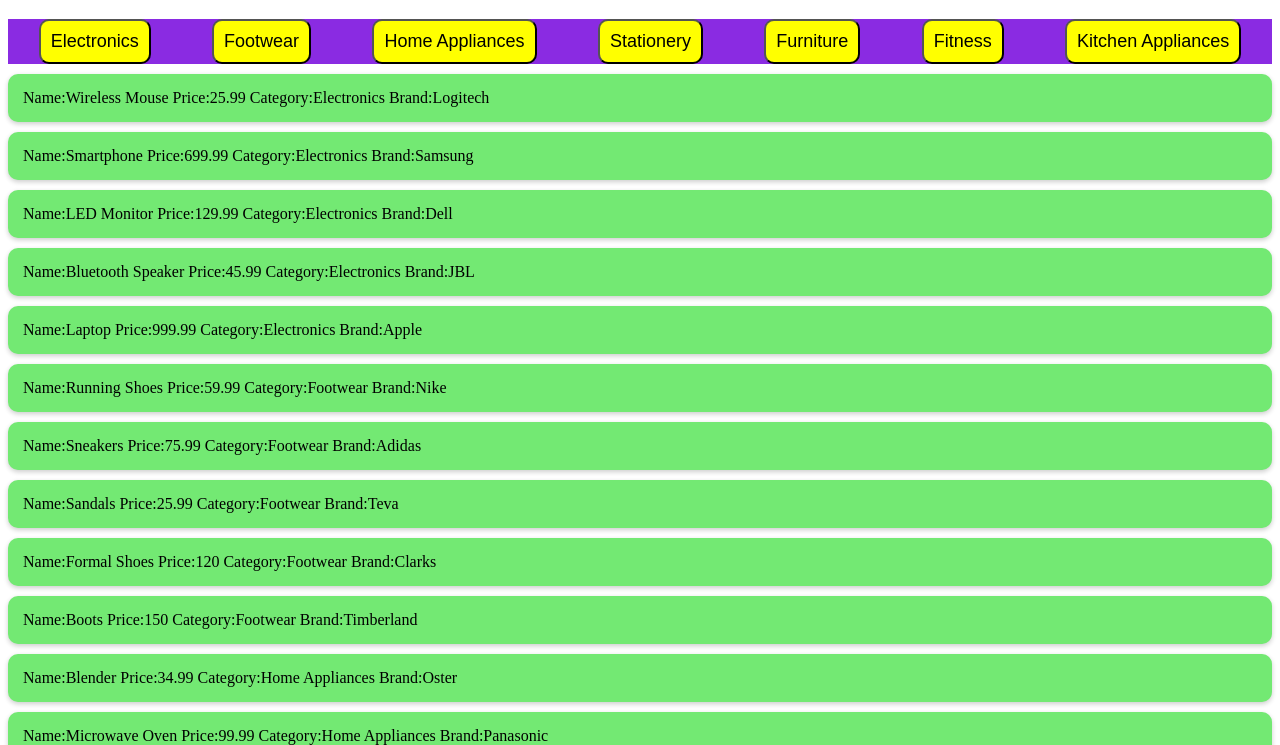
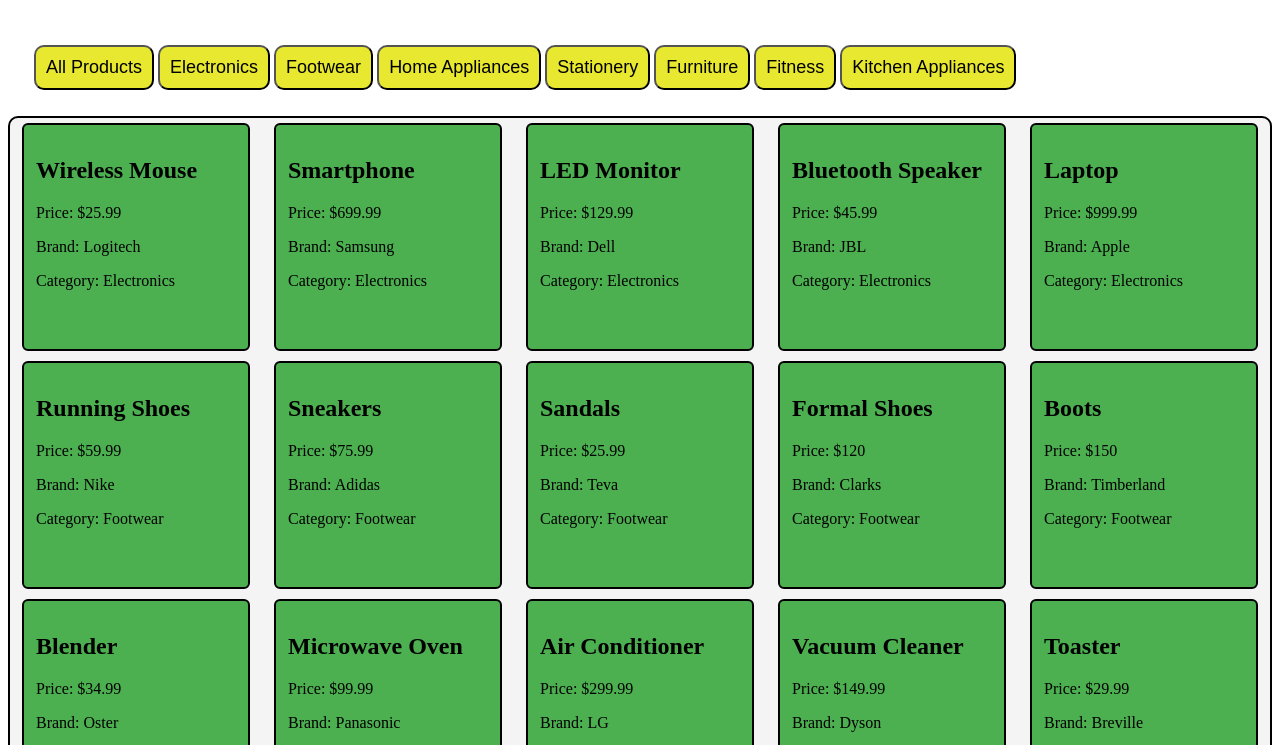
Before and after one commit to zulfiqaraliwd/Filter-App, a plain HTML site: page index.html in a window 1280 px wide. Shown: the part 61-806 px from the top of the page. Drawn offline with Linux system fonts and the light colour scheme.

Commit message:
filter app has been completed

```diff
--- a/app.js
+++ b/app.js
@@ -228,40 +228,37 @@
 const btns = document.getElementById('btns')
 const container = document.getElementById('container')
 
-function render(products){
+
+function render(products) {
     container.innerHTML = "";
-    products.forEach((e)=>container.innerHTML += `<div id="list">Name:${e.name} Price:${e.price} Category:${e.category} Brand:${e.brand}</div>`)
+products.forEach((p)=> {
+    container.innerHTML += `
+        <div class="list">
+            <h2>${p.name}</h2>
+            <p>Price: $${p.price}</p>
+            <p>Brand: ${p.brand}</p>
+            <p>Category: ${p.category}</p>
+        </div>
+        `;
+        })
 }
 render(products)
 
 
-function electric(){
-var electronics = products.filter((e)=> e.category=="Electronics")
-electronics.forEach((e)=>{
-    container.innerHTML += '';
-     container.innerHTML += `
-        <h2>${e.name}</h2>
-        <p>Price: $${e.price}</p>
-        <p>Brand: ${e.brand}</p>
-        <p>Category: ${e.category}</p>
-    `;
-})
-}
-function foot(){
 
-}
-function home(){
 
-}
-function stationery(){
 
-}
-function furniture(){
+function filterByCategory(category) {
+    const filtered = products.filter(p => p.category === category);
+    container.innerHTML = "";
+    filtered.forEach(p => {
+    container.innerHTML += `
+        <div class="list">
+            <h2>${p.name}</h2>
+            <p>Price: $${p.price}</p>
+            <p>Brand: ${p.brand}</p>
+            <p>Category: ${p.category}</p>
+        </div>
+        `;
 
-}
-function fitness(){
-
-}
-function kitchen(){
-
-}
+    })}
--- a/index.html
+++ b/index.html
@@ -10,18 +10,23 @@
     <h1>Filter App</h1>
 
 <div id="btns">
-    <button id="electric" onclick="electric()">Electronics</button>
-    <button id="foot" onclick="foot()">Footwear</button>
-    <button id="home" onclick="home()">Home Appliances</button>
-    <button id="stationery" onclick="stationery()">Stationery</button>
-    <button id="furniture" onclick="furniture()">Furniture</button>
-    <button id="fitness" onclick="fitness()">Fitness</button>
-    <button id="kitchen" onclick="kitchen()">Kitchen Appliances</button>
+
+    <button id="all" onclick="render(products)">All Products</button>
+    <button id="electric" onclick="filterByCategory('Electronics')">Electronics</button>
+    <button id="foot" onclick="filterByCategory('Footwear')">Footwear</button>
+    <button id="home" onclick="filterByCategory('Home Appliances')">Home Appliances</button>
+    <button id="stationery" onclick="filterByCategory('Stationery')">Stationery</button>
+    <button id="furniture" onclick="filterByCategory('Furniture')">Furniture</button>
+    <button id="fitness" onclick="filterByCategory('Fitness')">Fitness</button>
+    <button id="kitchen" onclick="filterByCategory('Kitchen Appliances')">Kitchen Appliances</button>
 </div>
 
 
 
-<div id="container"></div>
+<div id="container">
+
+
+</div>
 <script src="app.js"></script>
 </body>
 </html>
--- a/styles.css
+++ b/styles.css
@@ -1,20 +1,37 @@
-#btns{
+#container{
+
 display: flex;
+flex-wrap: wrap;
 justify-content: space-around;
-background: blueviolet;
+background:#F4F4F4;
+border:2px solid black;
+border-radius: 10px;
+
+align-items: center;
 }
 
 button{
-    background: #ffff00;
+
+    background: rgb(232, 232, 48);
     padding: 10px;
     font-size: large;
     border-radius: 10px;
 }
 
-#list {
-  background-color: #73e973;
-  border-radius: 10px;
-  padding: 15px;
-  margin: 10px 0;
-  box-shadow: 0px 2px 5px rgba(0,0,0,0.2);
+.list {
+
+  border: 2px solid black;
+border-radius: 6px;
+padding: 12px;
+margin:5px;
+background: #4CAF50;
+height: 200px;
+width: 200px;
 }
+#btns{
+   flex: 1;
+padding: 26px;
+  }
+  body{
+    background: C0B87A;
+  }
```
